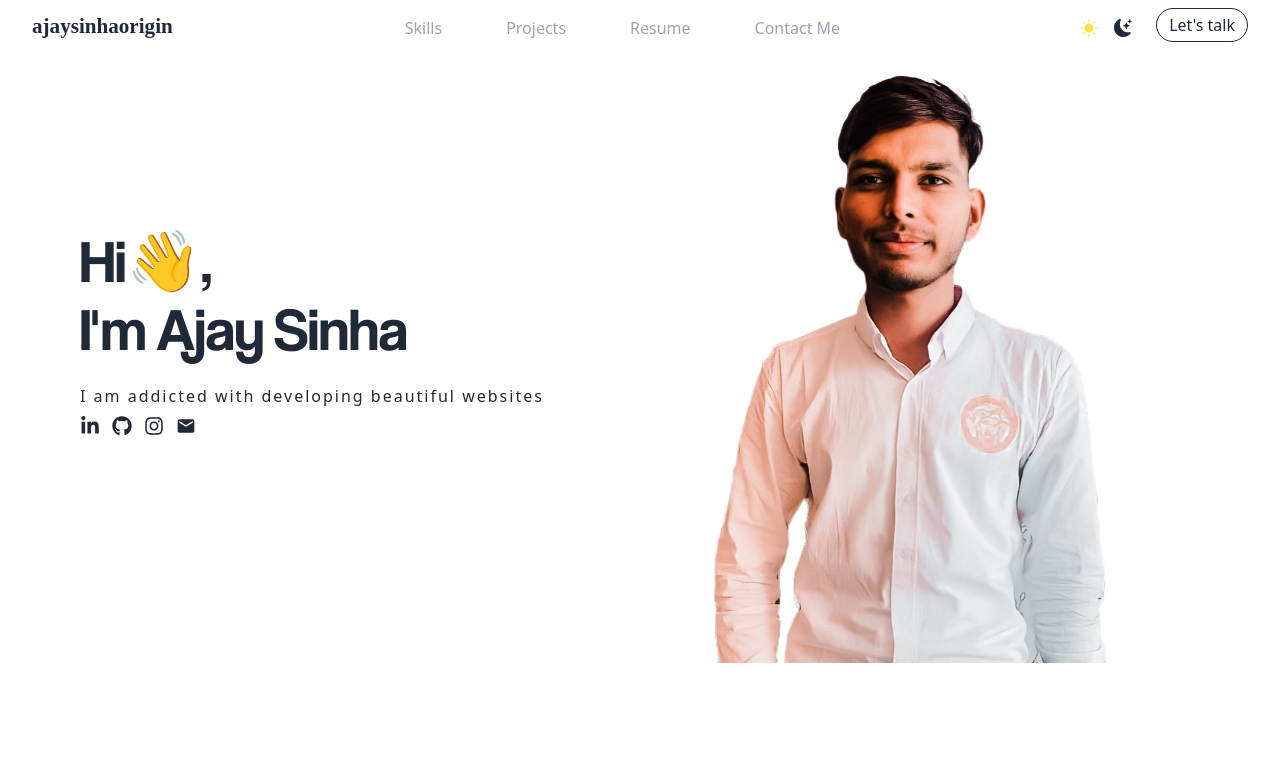
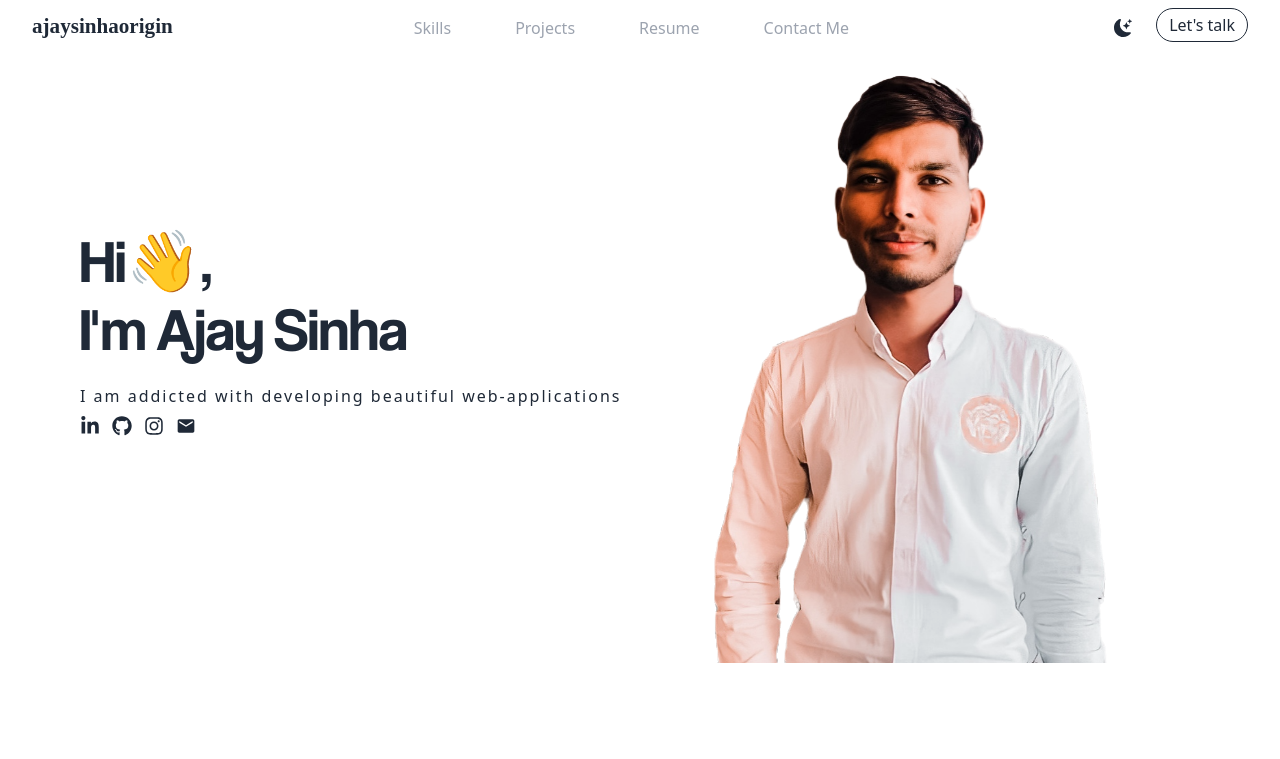
Before and after one commit to ajaysinhaorigin/portfolio, a React (Create React App) app: page / in a window 1280 px wide. Shown: the top 759 px of the page. Built offline with nearby package versions, Linux system fonts and the light colour scheme; a web font is replaced by a local one.

Commit message:
modify light and dark mode button

```diff
--- a/src/components/contact/Contact.tsx
+++ b/src/components/contact/Contact.tsx
@@ -6,7 +6,7 @@ function Contact() {
   return (
     <>
       <Element name="Contact Me" className="container mx-auto">
-        <Heading heading="Contect Me" alignment="text-center mb-8" />
+        <Heading heading="Contact Me" alignment="text-center mb-8" />
         <div className="grid grid-cols-1 lg:grid-cols-2 justify-between align-middle  px-5 xl:px-16 lg:px-14 md:px-8 mb-16 md:mb-20">
           <Greetings />
           <Form />
--- a/src/components/header/components/ModeIcons.tsx
+++ b/src/components/header/components/ModeIcons.tsx
@@ -27,7 +27,7 @@ function ModeIcons({ theme, setTheme }: Props) {
               theme === option.mode && 'text-yellow-300'
             } `}
           >
-            {option.icon}
+            {theme !== option.mode && option.icon}
           </button>
         ))}
         <a
--- a/src/components/home/components/MainIntro.tsx
+++ b/src/components/home/components/MainIntro.tsx
@@ -48,7 +48,7 @@ function MainIntro() {
         </h1>
         <div className="text-sm md:text-base tracking-[2px]  lg:traking-[2px]">
           <p className="animated_text">
-            I am addicted with developing beautiful websites
+            I am addicted with developing beautiful web-applications
           </p>
         </div>
       </div>
```
